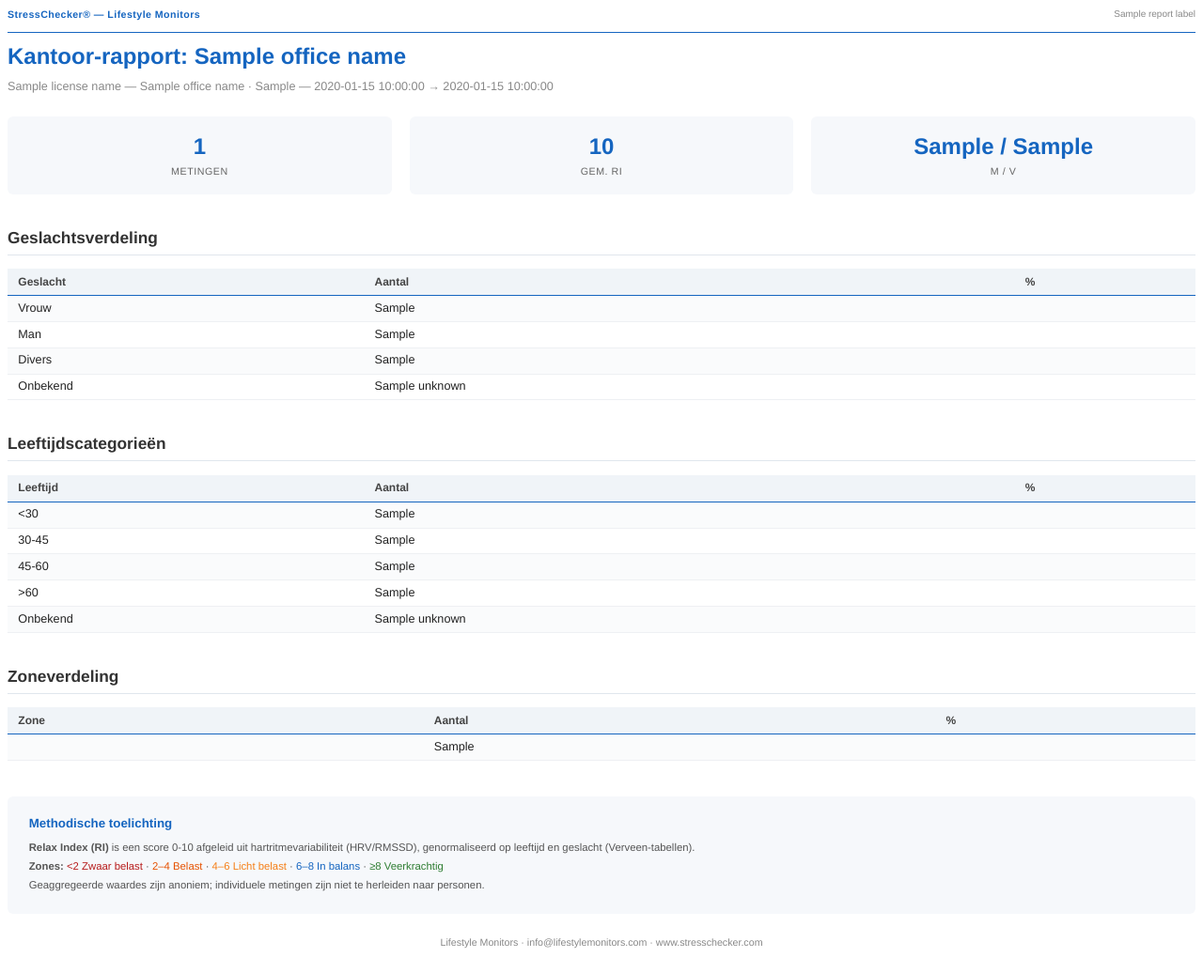
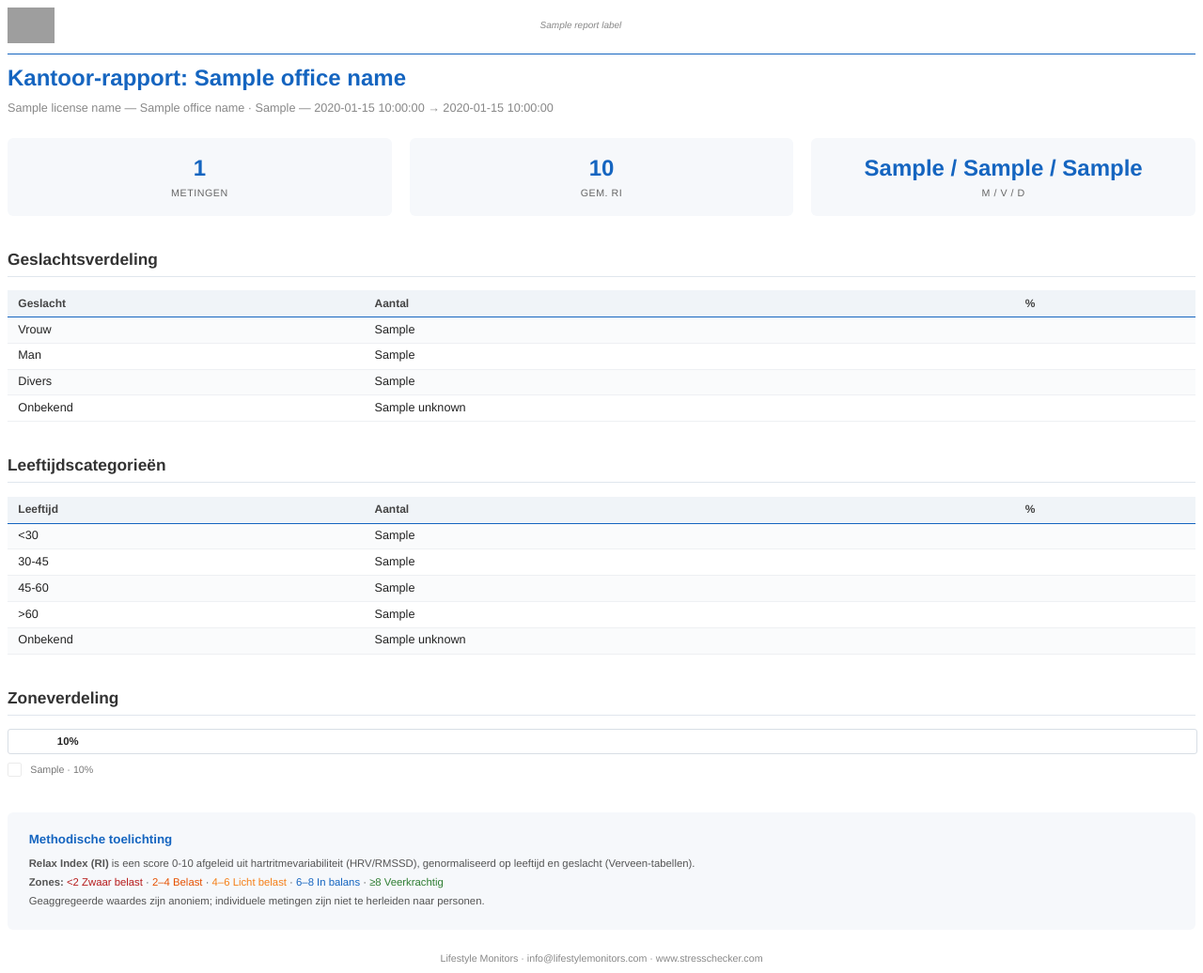
Before and after one commit to paulpannevis-svg/stresschecker, a Python web app: template templates/reports/kk_office.html in a window 1280 px wide. Shown: the whole page at 94% size. Before the commit the page ends 1010 px from the top, so only its background shows below. Run offline with Jinja, Linux system fonts and the light colour scheme; the template is opened without the code that fills it: most values are stand-ins (such as "Sample title", 1, 10 or a date in 2020); grey boxes are pictures that could not be loaded.

Commit message:
feat(reports): Sessie B.3.2 Pass 2 — KKH-rapport visuele finishing
Pass 2 polish bovenop Pass 1-data-fixes, goedgekeurd na PDF-review:
- Lifestyle Monitors-logo in pageheader (PNG, WeasyPrint-compat)
- Stacked-bar Zonenverteilung-macro (_macros.html) ipv tabel in
  kk_overall, pro_portfolio en kk_office; Klientenbericht blijft tabel
- Geslacht-kolom M/V samengevoegd tot M/W/D (DE) / M/V/D (NL) / M/F/D (EN);
  Divers nu zichtbaar in overzicht en KPI-block
- Kopjes hernoemd naar Standortübersicht / Klientenübersicht /
  Regionalübersicht (+ NL/EN-equivalenten)

Pass 1 data-regressie: 18 metingen, RI 4.59, F2-M3-D1, geen 1970-01-01.
tests/run_all.sh 18/18 groen.

Drie cosmetische polish-items genoteerd voor latere sessie
(legenda-wrap, geel-segment-contrast, header-label uitbreiding) —
zie CONTEXT.md "Open polish-items voor later".

Co-Authored-By: Claude Opus 4.7 (1M context) <noreply@anthropic.com>

```diff
--- /dev/null
+++ b/templates/reports/_macros.html
@@ -0,0 +1,38 @@
+{# Macro's voor PDF-rapporten. Importeer via:
+   {% import 'reports/_macros.html' as rmacros %}
+#}
+
+{# Horizontale gekleurde stacked-bar voor Zonenverteilung.
+   distribution = dict met zone_key → count (alle ZONE_KEYS aanwezig)
+   total        = noemer (klanten OF metingen, afhankelijk van rapport)
+   lang         = 'nl' | 'de' | 'en' #}
+{% macro zone_stacked_bar(distribution, total, zone_order, zone_label, lang) %}
+{% if total %}
+<div class="zone-bar-wrap">
+  <div class="zone-bar">
+    {% for z in zone_order %}
+      {% set n = distribution[z] %}
+      {% if n %}
+        {% set pct_val = (100.0 * n / total) | round(0, 'common') | int %}
+        <div class="zone-seg zone-bg-{{ z }}" style="width: {{ (100.0 * n / total) }}%;">
+          {% if pct_val > 5 %}<span class="zone-seg-pct">{{ pct_val }}%</span>{% endif %}
+        </div>
+      {% endif %}
+    {% endfor %}
+  </div>
+  <div class="zone-legend">
+    {% for z in zone_order %}
+      {% set n = distribution[z] %}
+      {% set pct_val = (100.0 * n / total) | round(0, 'common') | int if total else 0 %}
+      <span class="zone-legend-item">
+        <span class="zone-swatch zone-bg-{{ z }}"></span>
+        <span class="zone-legend-label zone-{{ z }}">{{ zone_label(z, lang) }}</span>
+        <span class="zone-legend-count">{{ n }} · {{ pct_val }}%</span>
+      </span>
+    {% endfor %}
+  </div>
+</div>
+{% else %}
+<p class="zone-bar-empty">{% if lang=='de' %}Keine Daten.{% elif lang=='en' %}No data.{% else %}Geen data.{% endif %}</p>
+{% endif %}
+{% endmacro %}
--- a/templates/reports/base.html
+++ b/templates/reports/base.html
@@ -37,15 +37,21 @@ body {
   padding-bottom: .3cm;
   margin-bottom: .2cm;
 }
-.brand-text {
-  font-size: 8pt;
-  color: #1565c0;
-  font-weight: 600;
-  letter-spacing: .04em;
+.brand-logo {
+  height: 1.0cm;
+  width: auto;
+  display: block;
 }
 .report-tag {
   font-size: 7.5pt;
   color: #888;
+  font-style: italic;
+}
+.cobrand-slot {
+  /* Gereserveerd voor KK-co-branding; nu leeg. */
+  min-width: 2.5cm;
+  min-height: 1.0cm;
+  display: block;
 }
 h1 { font-size: 18pt; color: #1565c0; margin: 0 0 .2cm 0; }
 h2 { font-size: 13pt; color: #333; border-bottom: 1px solid #e0e6ed; padding-bottom: .15cm; margin-top: .9cm; }
@@ -108,6 +114,67 @@ table.data tr:nth-child(even) td {
 .zone-licht_belast  { color: #f57f17; }
 .zone-belast        { color: #e65100; }
 .zone-zwaar_belast  { color: #b71c1c; }
+/* Stacked-bar zone-kleuren (gevulde achtergrond, consistent met app-palet). */
+.zone-bg-zwaar_belast { background: #c0392b; color: #fff; }
+.zone-bg-belast       { background: #e67e22; color: #fff; }
+.zone-bg-licht_belast { background: #f1c40f; color: #333; }
+.zone-bg-in_balans    { background: #6fcf7a; color: #fff; }
+.zone-bg-veerkrachtig { background: #27ae60; color: #fff; }
+.zone-bar-wrap {
+  margin: .3cm 0 .6cm 0;
+}
+.zone-bar {
+  display: flex;
+  width: 100%;
+  height: .65cm;
+  border-radius: 3px;
+  overflow: hidden;
+  border: 1px solid #d8dee5;
+}
+.zone-seg {
+  display: flex;
+  align-items: center;
+  justify-content: center;
+  font-size: 8.5pt;
+  font-weight: 600;
+  line-height: 1;
+  overflow: hidden;
+}
+.zone-seg-pct {
+  white-space: nowrap;
+}
+.zone-legend {
+  display: flex;
+  flex-wrap: wrap;
+  gap: .35cm .55cm;
+  margin-top: .25cm;
+  font-size: 8.5pt;
+  color: #444;
+}
+.zone-legend-item {
+  display: inline-flex;
+  align-items: center;
+  gap: .12cm;
+}
+.zone-swatch {
+  display: inline-block;
+  width: .35cm;
+  height: .35cm;
+  border-radius: 2px;
+  border: 1px solid rgba(0,0,0,.08);
+}
+.zone-legend-label {
+  font-weight: 600;
+}
+.zone-legend-count {
+  color: #777;
+  font-size: 8pt;
+}
+.zone-bar-empty {
+  color: #888;
+  font-style: italic;
+  margin: .3cm 0 .6cm 0;
+}
 .bar {
   display: inline-block;
   height: .25cm;
@@ -137,8 +204,9 @@ table.data tr:nth-child(even) td {
 <body>
 
 <div id="pageheader">
-  <span class="brand-text">StressChecker® — Lifestyle Monitors</span>
+  <img src="static/img/sc_logo_full.png" alt="StressChecker — Lifestyle Monitors" class="brand-logo">
   <span class="report-tag">{{ report_label }}</span>
+  <span class="cobrand-slot"></span>
 </div>
 
 {% block content %}{% endblock %}
--- a/templates/reports/kk_office.html
+++ b/templates/reports/kk_office.html
@@ -1,4 +1,5 @@
 {% extends "reports/base.html" %}
+{% import "reports/_macros.html" as rmacros %}
 {% block title %}KK Bericht — {{ office_name }}{% endblock %}
 {% block content %}
 
@@ -17,8 +18,8 @@
     <span class="label">{% if lang=='de' %}Durchschn. RI{% elif lang=='en' %}Avg. RI{% else %}Gem. RI{% endif %}</span>
   </div>
   <div class="stat-block">
-    <span class="value">{{ overall.gender_distribution['M'] }} / {{ overall.gender_distribution['V'] }}</span>
-    <span class="label">{% if lang=='en' %}M / F{% else %}M / V{% endif %}</span>
+    <span class="value">{{ overall.gender_distribution['M'] }} / {{ overall.gender_distribution['V'] }} / {{ overall.gender_distribution['D'] }}</span>
+    <span class="label">{% if lang=='de' %}M / W / D{% elif lang=='en' %}M / F / D{% else %}M / V / D{% endif %}</span>
   </div>
 </div>
 
@@ -42,15 +43,6 @@
 </table>
 
 <h2>{% if lang=='de' %}Zonenverteilung{% elif lang=='en' %}Zone distribution{% else %}Zoneverdeling{% endif %}</h2>
-<table class="data">
-  <tr><th style="width:35%;">{% if lang=='de' %}Zone{% elif lang=='en' %}Zone{% else %}Zone{% endif %}</th><th>{% if lang=='de' %}Anzahl{% elif lang=='en' %}Count{% else %}Aantal{% endif %}</th><th>%</th></tr>
-  {% for z in zone_order %}
-  <tr class="zone-row">
-    <td class="label zone-{{ z }}">{{ zone_label(z, lang) }}</td>
-    <td>{{ overall.zone_distribution[z] }}</td>
-    <td>{{ pct(overall.zone_distribution[z], overall.total_metingen) }}</td>
-  </tr>
-  {% endfor %}
-</table>
+{{ rmacros.zone_stacked_bar(overall.zone_distribution, overall.total_metingen, zone_order, zone_label, lang) }}
 
 {% endblock %}
```
Also changed, not shown: templates/reports/kk_overall.html (+10 -20 lines), templates/reports/pro_portfolio.html (+4 -12 lines), CHANGELOG.md.
